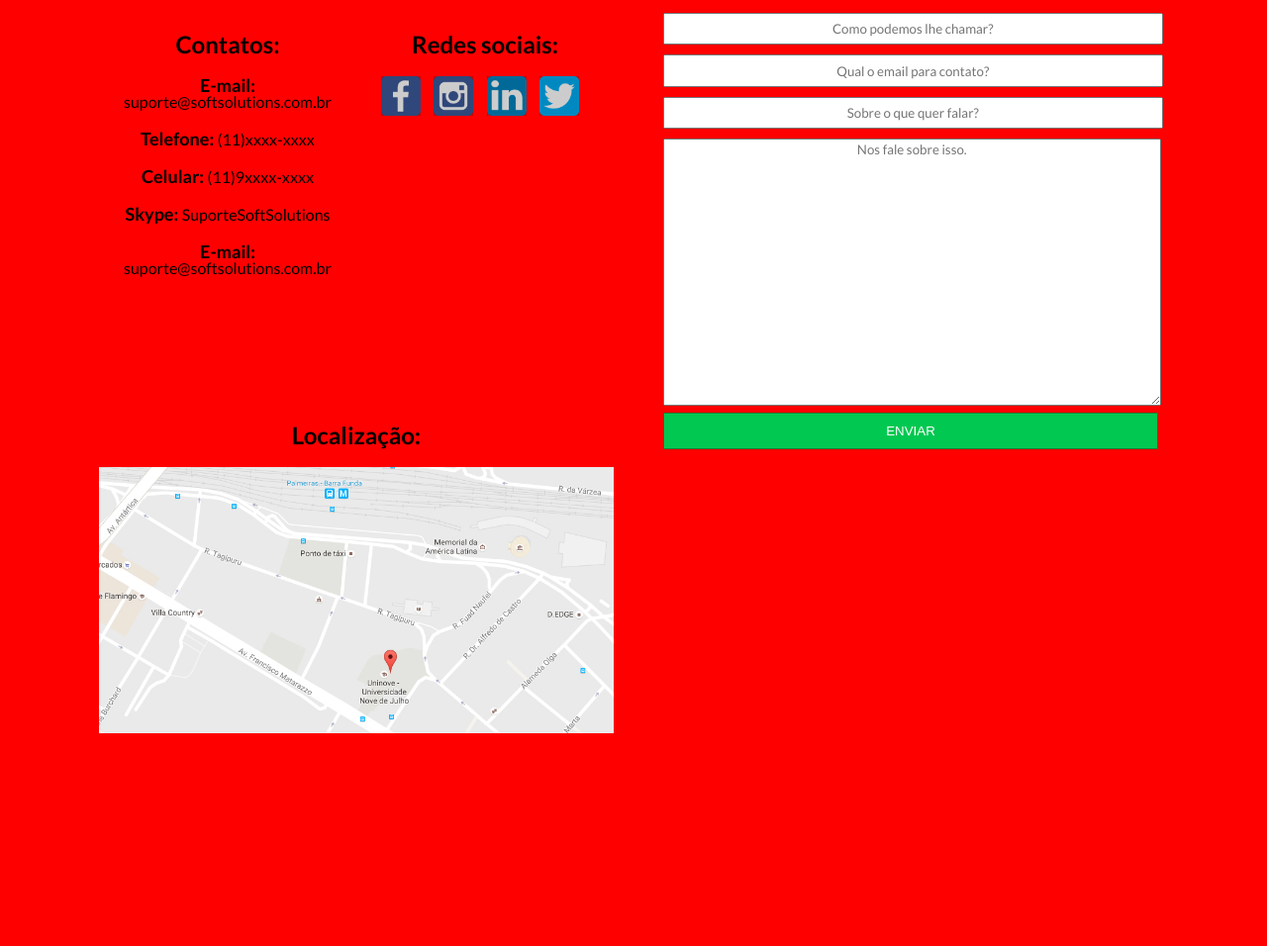
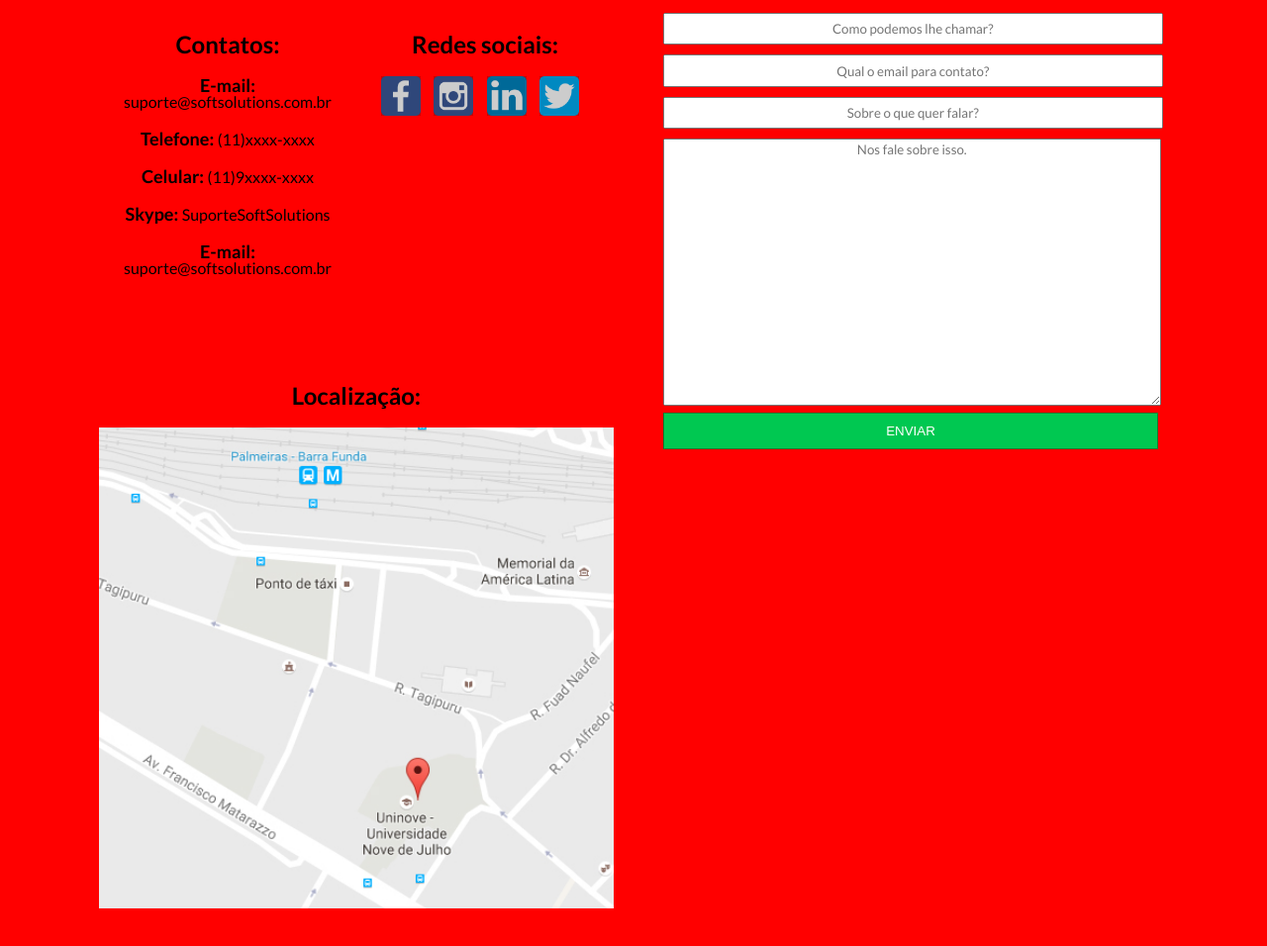
Before and after one commit to alexislds/Site_Faculdade, a website: page index.html in a window 1280 px wide. Shown: the part 3957-4913 px from the top of the page at 99% size. Drawn offline with Linux system fonts and the light colour scheme.

Commit message:
Faculdade: revisão

```diff
--- a/index.html
+++ b/index.html
@@ -10,7 +10,9 @@
 </head>
 <body>
   <main class="main-container">
-    <article class="home"></article>
+    <article class="home">
+      <section class="btn-servicos"></section>
+    </article>
     <article class="servicos">
         <h1 class="servicos-titulo-principal">Serviços</h1>
          <div class="servicos-container-plano">
@@ -114,7 +116,7 @@
         </section>
         <section class="contato-localizacao">
           <h1 class="contato-localizacao-tt">Localização:</h1>
-          <img class="contato-localizacao-mapa" src="img/localidade.jpg" alt="Localidade da Soft Solutions">
+          <section class="contato-localizacao-mapa"></section>
         </section>
       </section>
       <section class="contato-formulario">
--- a/scss/contato.scss
+++ b/scss/contato.scss
@@ -30,10 +30,10 @@
 
   }
   &-localizacao{
-    height:60%; margin-top:65px; width:100%;
+    height:60%; margin-top:25px; width:100%;
 
     &-tt{font-size:24px; font-weight:bold; text-align:center;}
-    &-mapa{margin-top:20px;}
+    &-mapa{background:url(../img/localidade.jpg) no-repeat center / cover; height:90%; margin-top:20px; width:100%;}
   }
 
   &-formulario{
```
Also changed, not shown: css/contato.css, css/import.css.
